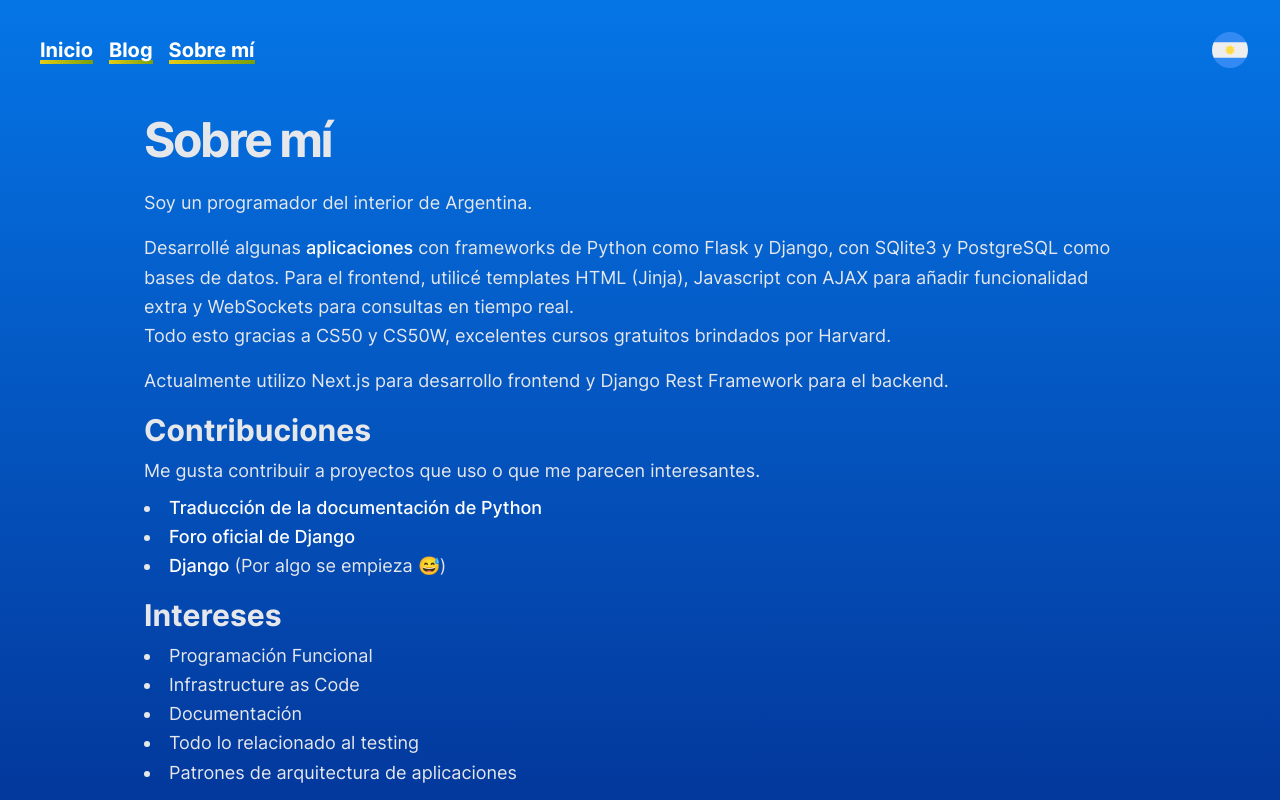
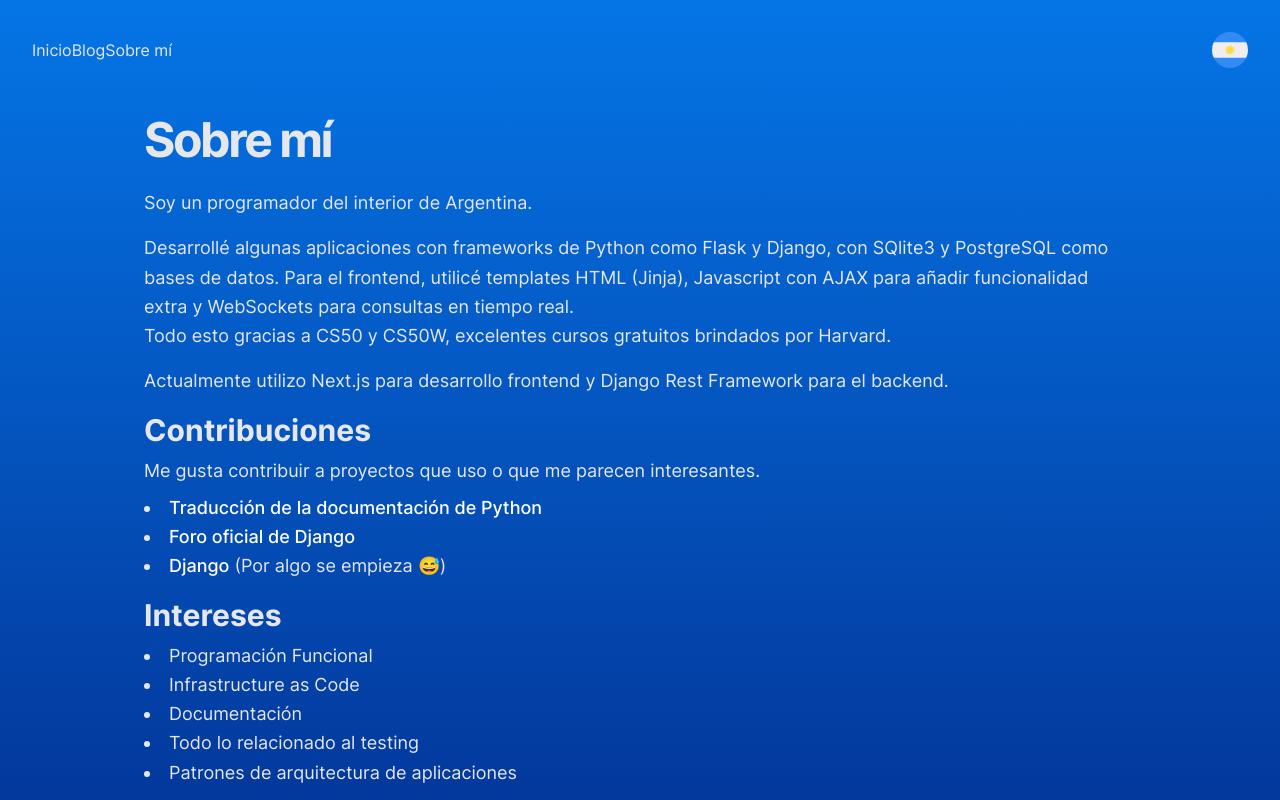
Before and after one commit to marcorichetta/personal-site, a Next.js app: page /about in a window 1280 px wide. Shown: the top 800 px of the page. Built offline with nearby package versions, Linux system fonts and the light colour scheme; what @tailwindcss/typography would draw is missing.

Commit message:
apply [next/link codemod]( https://nextjs.org/docs/pages/building-your-application/upgrading/codemods#remove-a-tags-from-link-components)

```diff
--- a/components/MDXComponents.tsx
+++ b/components/MDXComponents.tsx
@@ -13,10 +13,10 @@
 
 	if (isInternalLink) {
 		return (
-			<Link href={href}>
-				<a>{props.children}</a>
+            <Link href={href}>
+				{props.children}
 			</Link>
-		);
+        );
 	}
 
 	return <a target="_blank" rel="noopener noreferrer" {...props} />;
--- a/components/Navbar.tsx
+++ b/components/Navbar.tsx
@@ -27,20 +27,21 @@
                 items-center justify-center sm:flex sm:flex-wrap`}
 			>
 				{routes.map(({ to, title }) => (
-					<Link href={to} key={title}>
-						{/* If menu open, apply dropdown styles,
-							else apply custom link2 styles */}
-						<a
+					(<Link
+                        href={to}
+                        key={title}
                         className={`${
                             isMenuOpen
                                 ? "rounded-sm py-2 px-4 block hover:bg-blue-900"
                                 : "link2 font-bold"
                         }
-							text-xl mx-2 "`}
-						>
+                        text-xl mx-2 "`}>
+                        {/* If menu open, apply dropdown styles,
+							else apply custom link2 styles */}
+
                         {title}
-						</a>
-					</Link>
+
+                    </Link>)
 				))}
 			</nav>
 			<LanguagePicker />
--- a/components/Post.tsx
+++ b/components/Post.tsx
@@ -24,13 +24,13 @@
 					}).format(new Date(createdAt))}
 				</span>
 			</div>
-			<Link href={`/til/${slug}`}>
-				<a className="w-full">
+			<Link href={`/til/${slug}`} className="w-full">
+
                 <div className="md:flex-grow">
                     <h2 className="text-2xl font-medium text-white title-font mb-2">{title}</h2>
                     <p className="leading-relaxed">{summary}</p>
                 </div>
-				</a>
+
             </Link>
 		</div>
     );
--- a/pages/404.tsx
+++ b/pages/404.tsx
@@ -6,7 +6,7 @@
 
 export default function NotFound() {
 	return (
-		<Layout title="404 – Marco Richetta">
+        <Layout title="404 – Marco Richetta">
 			<section>
 				<div className="flex flex-col items-center justify-center">
 					<h1 className="font-bold text-3xl md:text-5xl tracking-tight mb-6 text-black">
@@ -29,14 +29,17 @@
 							🫖 ¡Felicitaciones! Encontraste la tetera{" "}
 							{Math.floor(Math.random() * 100000000)} 🫖
 						</p>
-						<Link href="/" passHref>
-							<a className="inline-flex text-gray-700 bg-green-400 border-0 py-2 px-6 focus:outline-none hover:bg-green-500 rounded text-lg">
+						<Link
+                            href="/"
+                            passHref
+                            className="inline-flex text-gray-700 bg-green-400 border-0 py-2 px-6 focus:outline-none hover:bg-green-500 rounded text-lg">
+
 								¡Reclama tu premio!
-							</a>
+
 						</Link>
 					</div>
 				</div>
 			</section>
 		</Layout>
-	);
+    );
 }
--- a/pages/about.tsx
+++ b/pages/about.tsx
@@ -8,7 +8,7 @@
 	const about = useLocale().about;
 
 	return (
-		<Layout title="Sobre mi | Marco Richetta">
+        <Layout title="Sobre mi | Marco Richetta">
 			<div className="max-w-screen-lg mx-auto">
 				<section className="mb-4 px-4 text-base lg:text-lg">
 					<h1 className="text-3xl md:text-5xl font-bold mb-6 tracking-tighter">
@@ -18,8 +18,8 @@
 						<p className="mb-4">{about.p1}</p>
 						<p className="mb-4">
 							{about.p2[0]}{" "}
-							<Link href="/projects">
-								<a className="link">{about.p2[1]}</a>
+							<Link href="/projects" className="link">
+								{about.p2[1]}
 							</Link>{" "}
 							{about.p2[2]} {about.p2[3]}
 							<br />
@@ -65,7 +65,7 @@
 				</section>
 			</div>
 		</Layout>
-	);
+    );
 };
 
 export default About;
```
Lines whose indentation alone changed are shown as unchanged.
